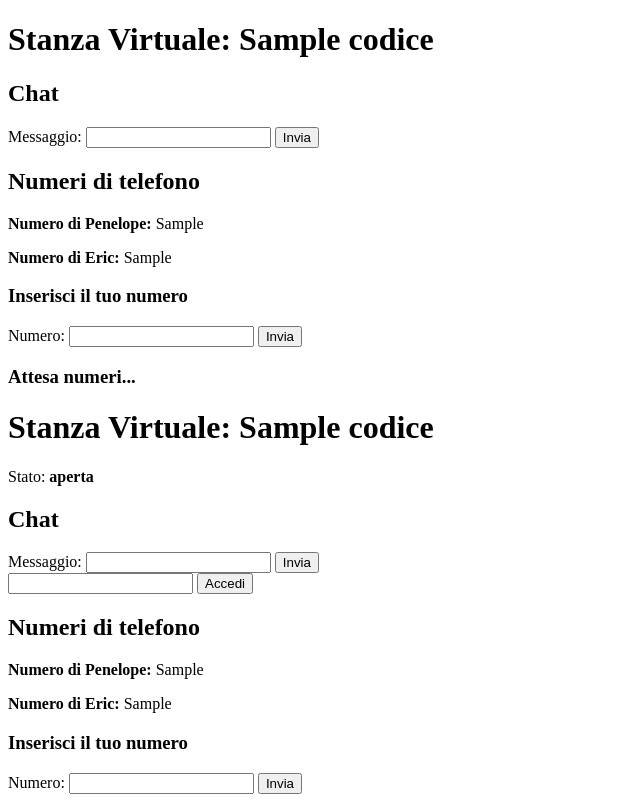
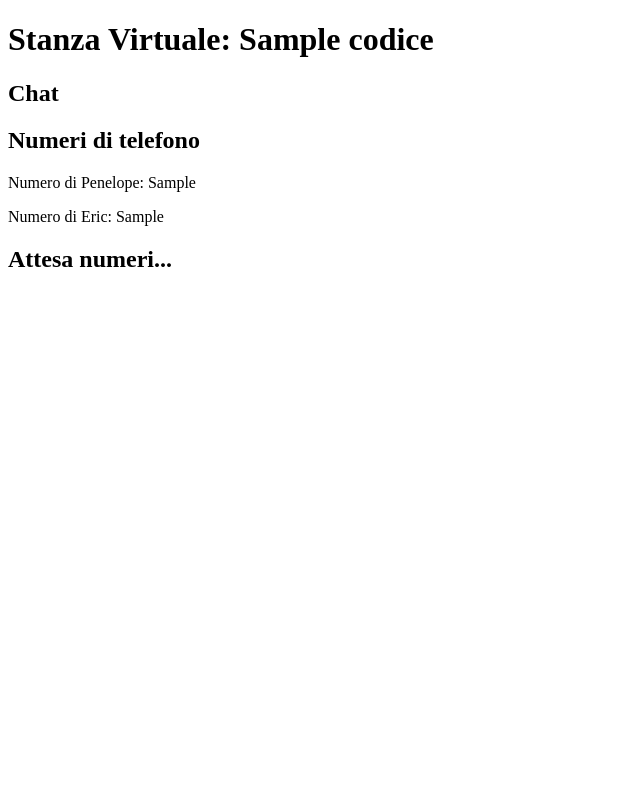
Before and after one commit to AndCatr/Stanza-Virtuale, a Flask app: template templates/stanza.html in a window 1280 px wide. Shown: the whole page, without its empty margins (0-640 px from the left). After the commit the page ends 267 px from the top, so only its background shows below. Run offline with Flask 3, Linux system fonts and the light colour scheme; the template is opened without the code that fills it: most values are stand-ins (such as "Sample title", 1, 10 or a date in 2020).

Commit message:
Update stanza.html

```diff
--- a/templates/stanza.html
+++ b/templates/stanza.html
@@ -5,28 +5,7 @@
     <meta name="viewport" content="width=device-width, initial-scale=1.0">
     <title>Stanza Virtuale: {{ codice }}</title>
     <script>
-    function verificaCountdown() {
-        fetch("{{ url_for('verifica_countdown', codice=codice) }}")
-            .then(response => response.json())
-            .then(data => {
-                if (data.countdown) {
-                    document.getElementById("countdown").innerText = "Countdown iniziato!";
-                }
-            })
-            .catch(error => console.error("Errore verifica countdown:", error));
-    }
-
-    function aggiornaNumeri() {
-        fetch("{{ url_for('aggiorna_numeri', codice=codice) }}")
-            .then(response => response.json())
-            .then(data => {
-                document.getElementById("numero_penelope").innerText = data.numero_penelope;
-                document.getElementById("numero_eric").innerText = data.numero_eric;
-            })
-            .catch(error => console.error("Errore aggiornamento numeri:", error));
-    }
-
-    function aggiornaChat() {
+        function aggiornaDati() {
             fetch("{{ url_for('aggiorna_chat', codice=codice) }}")
                 .then(response => response.json())
                 .then(data => {
@@ -37,82 +16,32 @@
                         p.innerHTML = `<strong>${messaggio[0]}:</strong> ${messaggio[1]}`;
                         chatDiv.appendChild(p);
                     });
-            })
-            .catch(error => console.error("Errore aggiornamento chat:", error));
+                });
+
+            fetch("{{ url_for('aggiorna_numeri', codice=codice) }}")
+                .then(response => response.json())
+                .then(data => {
+                    document.getElementById("numero_penelope").innerText = data.numero_penelope;
+                    document.getElementById("numero_eric").innerText = data.numero_eric;
+
+                    if (data.numero_penelope !== "Non ancora inserito" && data.numero_eric !== "Non ancora inserito") {
+                        document.getElementById("countdown").innerText = "Countdown iniziato!";
+                    }
+                });
         }
 
-    // Aggiorna chat, numeri e countdown ogni 2 secondi
-    setInterval(() => {
-        aggiornaChat();
-        aggiornaNumeri();
-        verificaCountdown();
-    }, 2000);
+        setInterval(aggiornaDati, 2000);
     </script>
-
-<h1>Stanza Virtuale: {{ codice }}</h1>
-
-<h2>Chat</h2>
-<div id="chat">
-    {% for messaggio in chat %}
-        {% if messaggio|length == 2 %}
-            <p><strong>{{ messaggio[0] }}:</strong> {{ messaggio[1] }}</p>
-        {% endif %}
-    {% endfor %}
-</div>
-
-<form action="{{ url_for('stanza', codice=codice) }}" method="POST">
-    <label for="messaggio">Messaggio:</label>
-    <input type="text" name="messaggio" id="input_messaggio" required>
-    <button type="submit" id="btn_messaggio">Invia</button>
-</form>
-
-<h2>Numeri di telefono</h2>
-<p><strong>Numero di Penelope:</strong> <span id="numero_penelope">{{ numero_penelope }}</span></p>
-<p><strong>Numero di Eric:</strong> <span id="numero_eric">{{ numero_eric }}</span></p>
-
-<h3>Inserisci il tuo numero</h3>
-<form action="{{ url_for('stanza', codice=codice) }}" method="POST">
-    <label for="numero">Numero:</label>
-    <input type="text" name="numero" id="input_numero" required>
-    <button type="submit" id="btn_numero">Invia</button>
-</form>
-
-<!-- Countdown Messaggio -->
-<h3 id="countdown">Attesa numeri...</h3>
 </head>
 <body>
     <h1>Stanza Virtuale: {{ codice }}</h1>
-    <p>Stato: <strong>aperta</strong></p>
-
     <h2>Chat</h2>
-    <div id="chat">
-        {% for messaggio in chat %}
-            {% if messaggio|length == 2 %}
-                <p><strong>{{ messaggio[0] }}:</strong> {{ messaggio[1] }}</p>
-            {% endif %}
-        {% endfor %}
-    </div>
-
-    <form action="{{ url_for('stanza', codice=codice) }}" method="POST">
-        <label for="messaggio">Messaggio:</label>
-        <input type="text" name="messaggio" id="input_messaggio" required>
-        <button type="submit" id="btn_messaggio">Invia</button>
-    </form>
-
-    <form action="{{ url_for('ingresso') }}" method="POST">
-    <input type="text" name="codice_accesso" required>
-    <button type="submit">Accedi</button>
-</form>
+    <div id="chat"></div>
 
     <h2>Numeri di telefono</h2>
-    <p><strong>Numero di Penelope:</strong> <span id="numero_penelope">{{ numero_penelope if numero_penelope else "Non ancora inserito" }}</span></p>
-    <p><strong>Numero di Eric:</strong> <span id="numero_eric">{{ numero_eric if numero_eric else "Non ancora inserito" }}</span></p>
+    <p>Numero di Penelope: <span id="numero_penelope">{{ numero_penelope }}</span></p>
+    <p>Numero di Eric: <span id="numero_eric">{{ numero_eric }}</span></p>
 
-    <h3>Inserisci il tuo numero</h3>
-    <form action="{{ url_for('stanza', codice=codice) }}" method="POST">
-        <label for="numero">Numero:</label>
-        <input type="text" name="numero" id="input_numero" required>
-        <button type="submit" id="btn_numero">Invia</button>
-    </form>
+    <h2 id="countdown">Attesa numeri...</h2>
 </body>
 </html>
```
Lines whose indentation alone changed are shown as unchanged.
